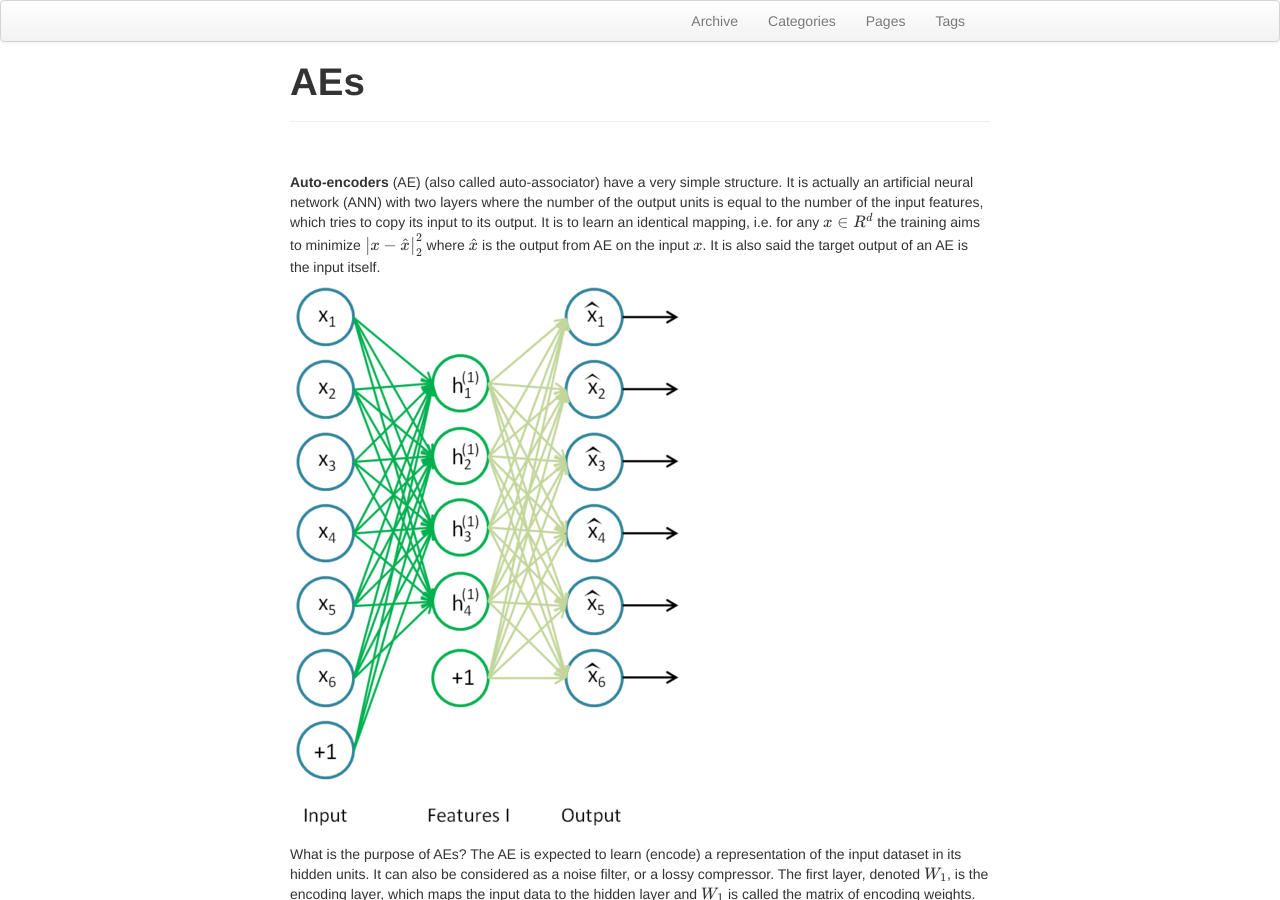
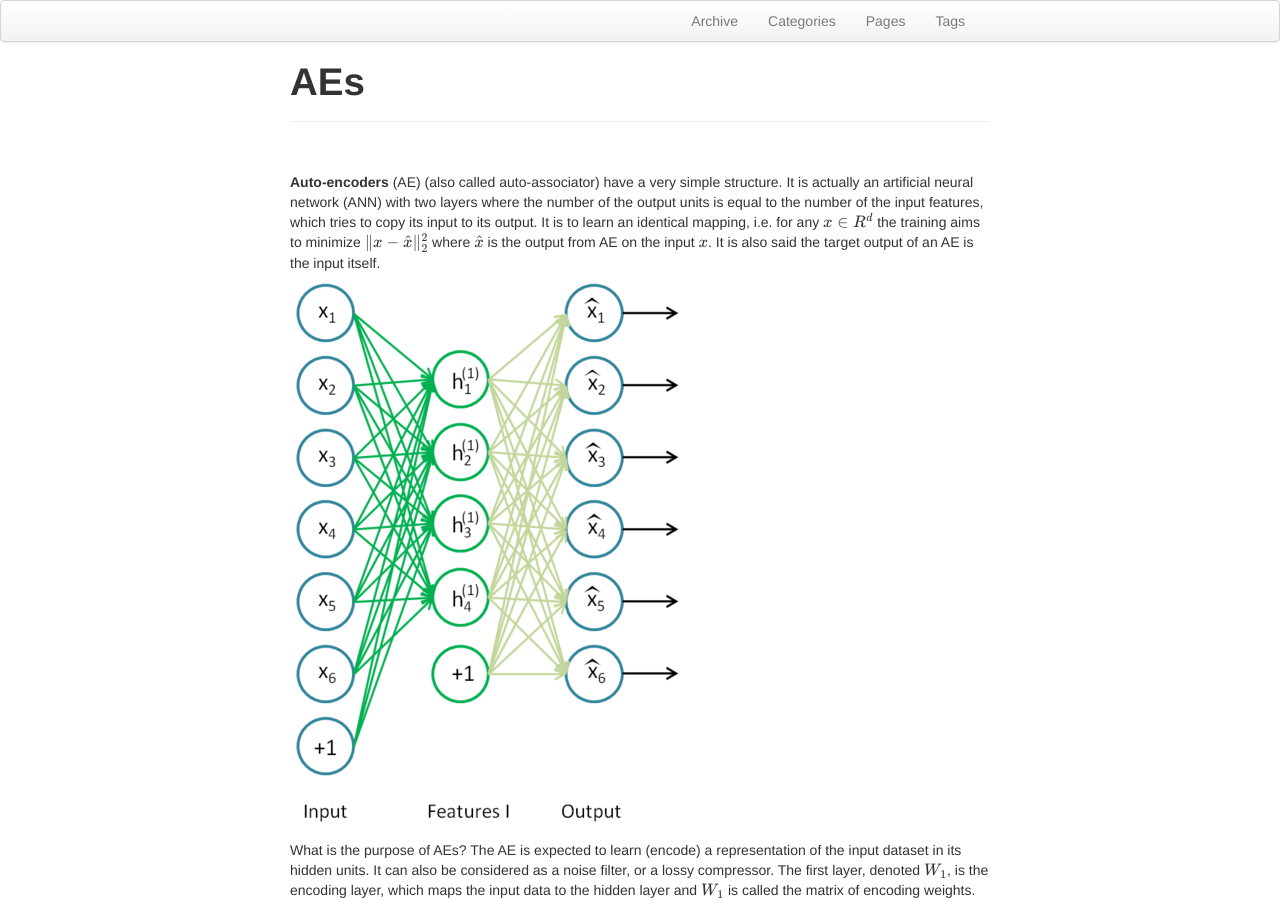
Before and after one commit to kfattila/kfattila.github.io, a Jekyll site: the page built from pages/AEs.md, in a window 1280 px wide and 900 px high. Built offline with Jekyll 4.4.1, drawn with Linux system fonts in a browser that asks for light colours; formulas are drawn with MathJax 3; comment, search, counter and statistics services are not loaded.

Commit message:
Lectures

```diff
--- a/pages/AEs.md
+++ b/pages/AEs.md
@@ -5,7 +5,7 @@ description: ""
 ---
 {% include JB/setup %}
 
-**Auto-encoders** (AE) (also called auto-associator) have a very simple structure. It is actually an artificial neural network (ANN) with two layers where the number of the output units is equal to the number of the input features, which tries to copy its input to its output. It is to learn an identical mapping, i.e. for any \\(x \in R^{d}\\) the training aims to minimize \\(\left\|x-\hat{x}\right\|^{2}_{2}\\) where \\(\hat{x}\\) is the output from AE on the input \\(x\\). It is also said the target output of an AE is the input itself.
+**Auto-encoders** (AE) (also called auto-associator) have a very simple structure. It is actually an artificial neural network (ANN) with two layers where the number of the output units is equal to the number of the input features, which tries to copy its input to its output. It is to learn an identical mapping, i.e. for any \\(x \in R^{d}\\) the training aims to minimize \\(\lVert x-\hat{x}\rVert^{2}_{2}\\) where \\(\hat{x}\\) is the output from AE on the input \\(x\\). It is also said the target output of an AE is the input itself.
 
 ![ae1](./images/ae1.png)
 
```
